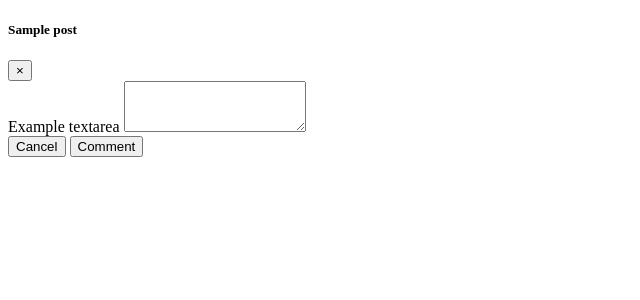
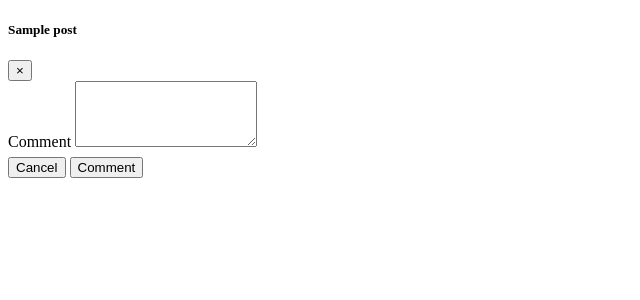
Before and after one commit to distribution-social/SocialDistribution, a Django app: template socialDistribution/app/templates/new_comment_modal.html in a window 1280 px wide. Shown: the top 300 px of the page, without its empty margins (0-640 px from the left). Run offline with Django 4.2, Linux system fonts and the light colour scheme; the template is opened without the code that fills it: values that come from a table or form of the project are taken from there, others are empty; tables that the repository leaves empty hold one stand-in row (values such as "Sample post"); parts of the project's set-up code (start-up, migrations or seed data) failed here and were passed over; some libraries are stand-ins or nearby versions.

Commit message:
render and save posts

```diff
--- a/socialDistribution/app/API/views.py
+++ b/socialDistribution/app/API/views.py
@@ -565,10 +565,6 @@ class InboxView(BasicAuthMixin,APIView):
 
             comment_text = data.get('comment')
             comment = Comment(author=actor,post=post, comment=comment_text)
-            try:
-                data.pop('id')
-            except:
-                pass
             comment_serializer = CommentSerializer(comment,data=data,context={'request':request,'kwargs':{'author_id':author_id}})
             if comment_serializer.is_valid():
                 comment_serializer.save()
--- a/socialDistribution/app/templates/comment.html
+++ b/socialDistribution/app/templates/comment.html
@@ -1,6 +1,7 @@
+<!doctype html>
 {% load static %}
 {% load extra_tags %}
-<!doctype html>
+
 <html lang="en">
   <script>
 
--- a/socialDistribution/app/templates/explore_stream.html
+++ b/socialDistribution/app/templates/explore_stream.html
@@ -13,7 +13,7 @@
 <div class="d-flex justify-content-center">
     <div id="spinner2" class="spinner-border text-primary mt-2" style="display: none;" role="status"></div>
 </div>
-<div id=post-stream class="container-fluid d-flex align-items-center flex-column p-3 d-none" style="max-width: 1000px;">
+<div id="post-stream" class="container-fluid d-flex align-items-center flex-column p-3 d-none" style="max-width: 1000px;">
 
 </div>
 
--- a/socialDistribution/app/templates/new_comment_modal.html
+++ b/socialDistribution/app/templates/new_comment_modal.html
@@ -1,7 +1,7 @@
+
+<!doctype html>
 {% load static %}
 {% load crispy_forms_tags %}
-
-<!doctype html>
 <html lang="en">
   <script type="text/javascript">
     $(function () {
@@ -21,20 +21,25 @@
       // prevent default form submission
       event.preventDefault();
       let parsedPost = JSON.parse(post)
-      const textarea = document.getElementById(`comment-textarea-${parsedPost.uuid}`).value;
+      const textarea = document.getElementById(`comment-textarea-${parsedPost.uuid}`);
 
       parsedActor = JSON.parse(document.getElementById('my-author').dataset.myAuthor);
 
       data =  {
-            "summary": `${parsedActor.displayName}   commented on your post`,
+            "summary": `${parsedActor.displayName} commented on your post`,
             "type": "comment",
             "author": {...parsedActor},
             "object": parsedPost.id,
             "comment": textarea.value,
       }
 
-      // const url = `${parsedPost.author.url}/inbox`
+
+
+      commentSpinner = document.getElementById('comment-spinner')
+      commentSpinner.removeAttribute("hidden");
+      commentContainer = document.getElementById(`collapse_${parsedPost.uuid}`)
       const url = `${parsedPost.author.url}/inbox`
+
       $.ajax({
           type: 'POST',
           url: url,
@@ -43,7 +48,39 @@
             Authorization: 'Basic '+parsedPost.auth_token
           },
           success: function (result) {
-            showAndDismissAlert("info",result)
+            $.ajax({
+                url: '/comment.html',
+                type: 'POST',
+                data: JSON.stringify(data),
+                contentType: 'application/json',
+                headers: {
+                    'X-CSRFToken': '{{ csrf_token }}'
+                },
+                success: function(template) {
+                  const cardFooter = document.createElement('div');
+                  cardFooter.setAttribute('class', 'card-footer');
+                  cardFooter.innerHTML = template;
+
+                  commentSpinner.setAttribute("hidden", true);
+                  $(`#new-comment-${parsedPost.uuid}`).modal('hide');
+
+                  commentContainer.appendChild(cardFooter)
+
+                  const commentList = document.getElementById(`collapse_${parsedPost.uuid}`)
+                  commentList.classList.remove('collapse');
+
+
+
+
+
+
+                },
+                error: function(xhr, status, error) {
+                    console.error(xhr.responseText);
+                }
+            });
+            // showAndDismissAlert("info",result)
+
 
           },
           error: function (xhr, exception) {
@@ -99,14 +136,18 @@
             <span aria-hidden="true">&times;</span>
           </button>
         </div>
-        <div class="modal-body">
-          <div class="form-group"id="comment_form">
+        <div class="modal-body" id="comment-modal-body">
+          <div class="form-group" id="comment_form">
 
-            <label for="exampleFormControlTextarea1">Example textarea</label>
-            <textarea class="form-control" id="comment-textarea-{{post.uuid}}" rows="3"></textarea>
-            <div style="margin-top: 2;">
+            <label for="exampleFormControlTextarea1">Comment</label>
+            <textarea class="form-control" id="comment-textarea-{{post.uuid}}" rows="4"></textarea>
+            <div style="margin-top: 6px;">
               <button type="button" class="btn btn-secondary" data-bs-dismiss="modal">Cancel</button>
-              <button class="btn btn-success" onClick=" console.log('gello'); event.preventDefault(); addCommentHandler(event,`{{user}}`, `{{post|convert_to_json}}`)">Comment</button>
+              <button id="comment-btn" class="btn btn-success"  onClick=" console.log('gello'); event.preventDefault(); addCommentHandler(event,`{{user}}`, `{{post|convert_to_json}}`)">
+
+                Comment
+                <span id="comment-spinner" class="spinner-border spinner-border-sm" role="status" aria-hidden="true" hidden></span>
+              </button>
             </div>
           </div>
         </div>
--- a/socialDistribution/app/templates/post_card.html
+++ b/socialDistribution/app/templates/post_card.html
@@ -99,14 +99,14 @@ Link: https://www.bootdey.com/snippets/view/bs4-s
 
     </div>
     <div class="card-footer">
-      <button class="d-inline-flex btn btn-primary" data-bs-toggle="collapse" data-bs-target="#collapse_{{post.uuid|convert_uuid_to_hex}}" role="button" aria-expanded="false" aria-controls="collapse_{{post.uuid|convert_uuid_to_hex}}">
+      <button id="collapse-comment-btn-{{post.uuid|convert_uuid_to_hex}}" class="d-inline-flex btn btn-primary" data-bs-toggle="collapse" data-bs-target="#collapse_{{post.uuid|convert_uuid_to_hex}}" role="button" aria-expanded="false" aria-controls="collapse_{{post.uuid|convert_uuid_to_hex}}">
         <span class="d-inline-flex">Comments</span>
         <i class="d-inline-flex bi bi-chat mx-1" ></i>
         <span class="d-inline-flex">{{post.count}}</span>
       </button>
     </div>
 
-    <div id="comments-{{post.uuid}}" class="collapse" id="collapse_{{post.uuid|convert_uuid_to_hex}}">
+    <div class="collapse" id="collapse_{{post.uuid}}">
 
       {% for comment in post.commentSrc.comments %}
 
--- a/socialDistribution/app/urls.py
+++ b/socialDistribution/app/urls.py
@@ -64,6 +64,7 @@ urlpatterns = [
     #Template Urls (returns HTML)
     path('post_card.html', template_views.get_post_card_template, name='post_card'),
     path('post_detail.html', template_views.get_post_details_template, name='post_detail.html'),
+    path('comment.html', template_views.get_comment_template, name='post_detail.html'),
 
     #Ajax Urls (returns JSON response)
     path('posts', ajax_views.explore_posts, name='posts'),
```
Also changed, not shown: socialDistribution/app/ajax_views.py (+15 -3 lines), socialDistribution/app/template_views.py (+10 -0 lines).
